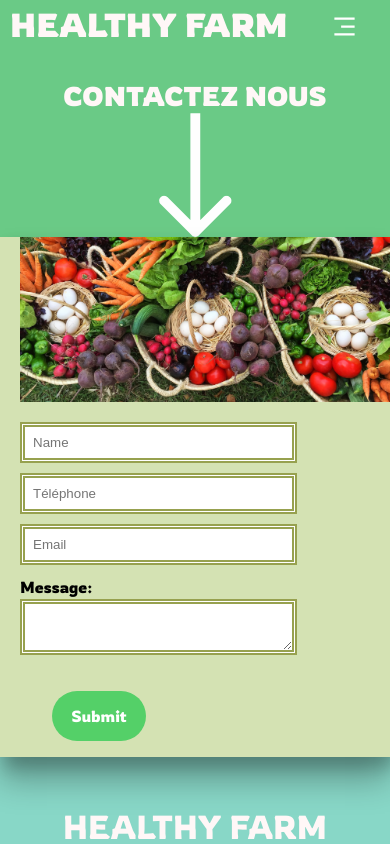
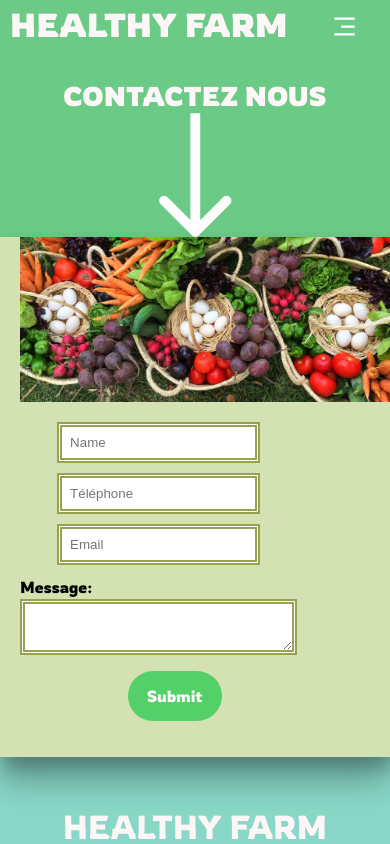
Before and after one commit to Oussa-Err/solid-spork, a React (Vite) app: page /contact in a window 390 px wide. Shown: the top 844 px of the page. Built offline with nearby package versions, Linux system fonts and the light colour scheme.

Commit message:
phone input added

```diff
--- a/src/components/common/contact/Contact.jsx
+++ b/src/components/common/contact/Contact.jsx
@@ -68,14 +68,16 @@ const Contact = () => {
                         method="POST"
                         netlify
                         netlify-honeypot="bot-field"
-
+                        onSubmit="submit"
                     >
                         <input type="hidden" name="form-name" value="contact" />
                         <p>
                             <input required placeholder='Name' type="text" name="name" />
                         </p>
                         <p>
-                            <input required placeholder='Téléphone' type="tel" name="Téléphone" />
+                            <input type="tel" id="phone" name="phone"
+                                pattern="[0-9]{10}" placeholder='Téléphone'
+                                required/>
                         </p>
                         <p>
                             <input required placeholder='Email' type="email" name="email" />
@@ -83,10 +85,10 @@ const Contact = () => {
                         <p>
                             <label >Message: <textarea required name="message"></textarea></label>
                         </p>
+                        <p>
+                            <button id='contact_button' type="submit">Submit</button>
+                        </p>
                     </form>
-                    <p>
-                        <button id='contact_button' type="submit">Submit</button>
-                    </p>
                 </div>
             </div>
         </div>
--- a/src/components/common/contact/contact.css
+++ b/src/components/common/contact/contact.css
@@ -80,6 +80,10 @@
 
 form {
     margin: 20px;
+    display: flex;
+    justify-content: center;
+    flex-direction: column;
+    align-items: center;
 }
 
 input,
```
